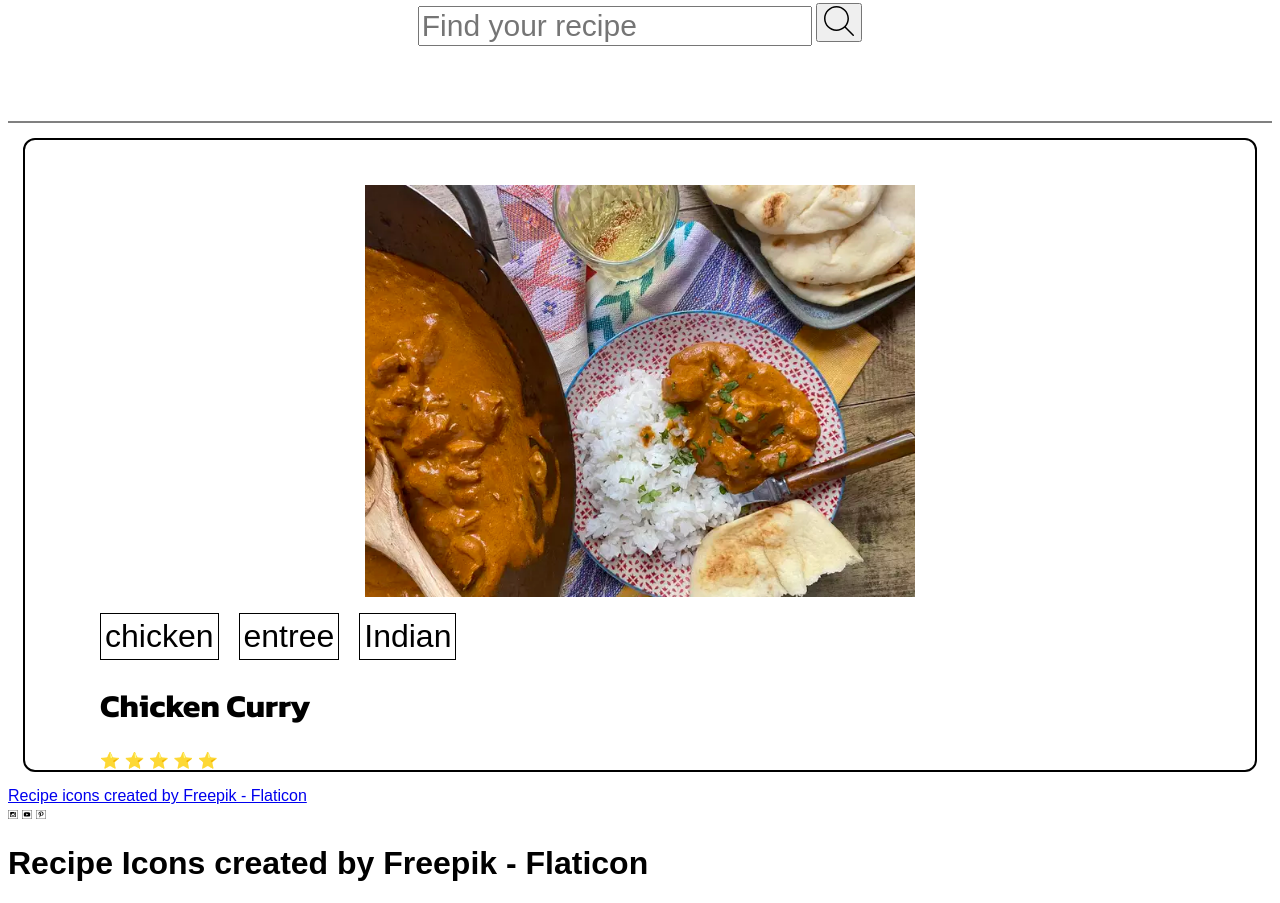
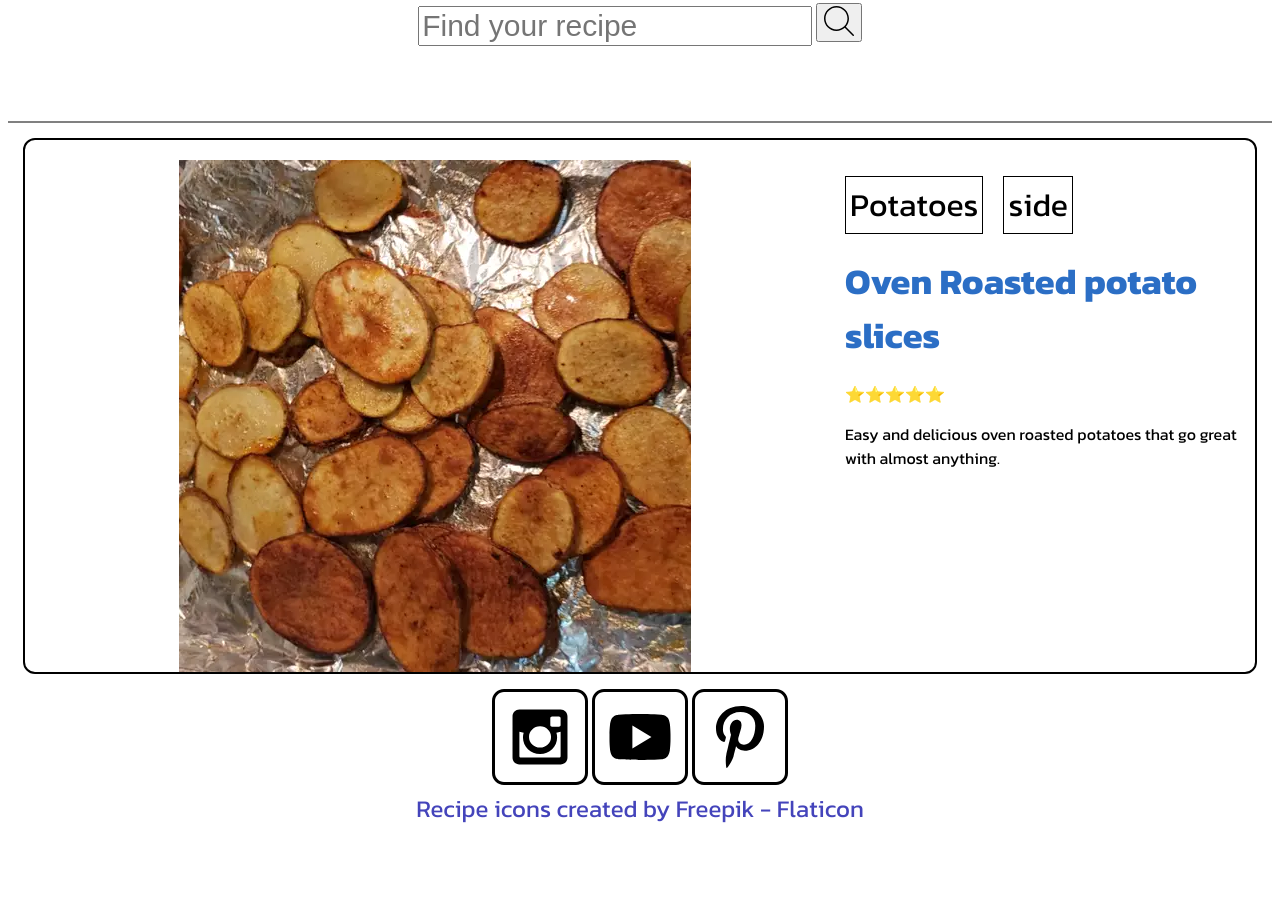
Before and after one commit to AquaSlime66/WDD131, a plain HTML site: page W5-recipes/index.html in a window 1280 px wide. Shown: the part 471-1374 px from the top of the page. After the commit the page ends 1305 px from the top, so only its background shows below. Drawn offline with Linux system fonts and the light colour scheme.

Commit message:
recipe assignment is finally finished

```diff
--- a/W5-recipes/index.html
+++ b/W5-recipes/index.html
@@ -7,9 +7,20 @@
         <meta name="viewport" content="width=device-width, initial-scale=1.0">
         <meta name="description" content="Recipe Book">
         <meta name="Author" content="Jacob Emhoff">
-        <script src="recipes.js" defer></script>
+        <script type="module" src="recipes.js" defer></script>
+        <script type="module" src="main.js" defer></script>
+
+
         <link rel="stylesheet" href="recipes.css">
         <meta title="">
+
+
+        <meta property="og:title" content="Page Title">
+        <meta property="og:type" content="website" />
+        <meta property="og:description" content="Page Description">
+        <meta property="og:image" content="URL to an image">
+        <meta property="og:url" content="URL of the page">
+        <meta name="twitter:card" content="summary_large_image">
     </head>
 </head>
 <body>
@@ -19,12 +30,13 @@
     </header>
 
     <main>
-        <form action="">
-            <input type="text" name="" placeholder="Find your recipe">
-            <button type="submit"><img src="images/search.svg" alt=""></button>
+        <form action="" id="searchForm">
+            <input type="text" name="" placeholder="Find your recipe" id="recipeQuery">
+            <button type="submit"><img src="images/search.svg" alt="magnifying glass search button"></button>
         </form>
 
-        <div class="recipe-holding-cell">
+        <div id="recipeBlock">
+            <!-- <div class="recipe-holding-cell">
                 <img src="./images/chicken-curry.webp" alt="">
                 <ul>
                     <li>chicken</li>
@@ -40,23 +52,52 @@
                     <span aria-hidden="true" class="icon-star">⭐</span>
                     <span aria-hidden="true" class="icon-star">⭐</span>
                     <span aria-hidden="true" class="icon-star">⭐</span>
-                <span aria-hidden="true" class="icon-star-empty">⭐</span>
-                <span aria-hidden="true" class="icon-star-empty">⭐</span>
+                    <span aria-hidden="true" class="icon-star-empty"></span>
+                    <span aria-hidden="true" class="icon-star-empty"></span>
                 </span>
+            </div> -->
         </div>
+
+        <!-- <figure class="recipe">
+            <img src="images/apple-crisp.jpg" alt="image of apple crisp on a plate" />
+            <figcaption>
+                <ul class="recipe__tags">
+                    <li>Dessert</li>
+                    <li>Fruit</li>
+                </ul>
+                <h2><a href="#">Apple Crisp</a></h2>
+                <p class="recipe__ratings">
+                    <span
+                        class="rating"
+                        role="img"
+                        aria-label="Rating: 3 out of 5 stars"
+                    >
+                        <span aria-hidden="true" class="icon-star">⭐</span>
+                        <span aria-hidden="true" class="icon-star">⭐</span>
+                        <span aria-hidden="true" class="icon-star">⭐</span>
+                        <span aria-hidden="true" class="icon-star">⭐</span>
+                        <span aria-hidden="true" class="icon-star-empty">☆</span>
+                    </span>
+                </p>
+                <p class="recipe__description">
+                    This apple crisp recipe is a simple yet delicious fall dessert
+                    that's great served warm with vanilla ice cream.
+                </p>
+        </figcaption>
+        </figure> -->
 
     </main>
 
     <footer>
 
-        <a href="https://www.flaticon.com/free-icons/recipe" title="recipe icons">Recipe icons created by Freepik - Flaticon</a>
+
         <div class="social">
             <!-- Social media icons provided under CC from https://www.iconfinder.com/AlfredoCreates  -->
             <a href="#"><img src="images/instagram_icon.svg" alt="instagram icon"></a>
             <a href="#"><img src="images/youtube_icon.svg" alt="youtube icon"></a>
             <a href="#"><img src="images/pinterest_icon.svg" alt="pinterest icon"></a>
         </div>
-        <h1>Recipe Icons created by Freepik - Flaticon</h1>
+        <a href="https://www.flaticon.com/free-icons/recipe" title="recipe icons" class="freepik">Recipe icons created by Freepik - Flaticon</a>
     </footer>
 
 </body>
--- /dev/null
+++ b/W5-recipes/main.js
@@ -0,0 +1,142 @@
+import { recipes } from "./recipes.js";
+
+// console.log(recipes);
+
+
+//generate a random number
+function randNumb(number) {
+    return Math.floor(Math.random() * number);
+}
+
+//get a random recipe
+function RandomRecipe(array) {
+    const arrayLength = array.length;
+    const myNumb = randNumb(arrayLength);
+    return array[myNumb];
+}
+
+//make the tags in html
+function tagsTemplate(tags){
+    let html = ``;
+    for (const tag of tags){
+        html += `<li>${tag}</li>`;
+    }
+
+    return html;
+}
+
+
+
+function ratingTemplate(rating) {
+	// begin building an html string using the ratings HTML written earlier as a model.
+	let html = `<span
+	class="rating"
+	role="img"
+	aria-label="Rating: ${rating} out of 5 stars">`
+// our ratings are always out of 5, so create a for loop from 1 to 5
+    for (let i = 0; i < 5; i++){
+		// check to see if the current index of the loop is less than our rating
+        if (i <= rating){
+		// if so then output a filled star
+        html += `<span aria-hidden="true" class="icon-star">⭐</span>`;
+        }
+        else {
+            html += `<span aria-hidden="true" class="icon-star-empty">☆</span>`;
+        }
+		// else output an empty star
+    }
+	// after the loop, add the closing tag to our string
+	html += `</span>`
+	// return the html string
+	return html
+}
+
+
+
+//recipe templates
+function recipeTemplate(recipe) {
+    const rateBlock = ratingTemplate(recipe.rating);
+    const tagBlock = tagsTemplate(recipe.tags);
+
+	return `<figure class="recipe">
+	<img src="${recipe.image}" alt="${recipe.name}" />
+	<figcaption>
+		<ul class="recipe__tags">
+			${tagBlock}
+		</ul>
+		<h2><a href="#">${recipe.name}</a></h2>
+		<p class="recipe__ratings">
+			${rateBlock}
+		</p>
+		<p class="recipe__description">
+			${recipe.description}
+		</p>
+    </figcaption>
+    </figure>`;
+}
+
+
+
+function renderRecipes(recipeList) {
+	// get the element we will output the recipes into
+    const recipeBlock = document.querySelector("#recipeBlock");
+
+	// use the recipeTemplate function to transform our recipe objects into recipe HTML strings
+    const html = recipeList.map(recipe => recipeTemplate(recipe)).join('');
+
+	// Set the HTML strings as the innerHTML of our output element.
+    recipeBlock.innerHTML += html;
+}
+
+function init() {
+  // get a random recipe
+  const recipe = RandomRecipe(recipes)
+  // render the recipe with renderRecipes.
+  renderRecipes([recipe]);
+}
+
+
+
+function filterFunction(recipe){
+    const userQuery = document.querySelector("#searchForm").recipeQuery.value.toLowerCase();
+
+    //returns true or false
+    return recipe.name.toLowerCase().includes(userQuery) || recipe.tags.find((item) => item.toLowerCase().includes(userQuery));
+}
+
+
+function filterRecipes() {
+
+    const recipeBlock = document.querySelector("#recipeBlock");
+    recipeBlock.innerHTML = ``;
+
+    event.preventDefault();
+    const enteredQuery = this.recipeQuery.value;
+
+    // console.log(enteredQuery);
+
+    const filteredRecipes = recipes.filter(filterFunction);
+    // console.log(filteredRecipes);
+
+    //code from chatgpt, I was a little confused on how sort was organizing?
+    const sortedRecipes = filteredRecipes.sort((a, b) => a.name.localeCompare(b.name));
+    // console.log(sortedRecipes);
+
+    renderRecipes(sortedRecipes);
+    // for (const recipe in sortedRecipes){
+    //     renderRecipes(recipe);
+    // }
+
+
+
+}
+
+
+init();
+
+
+
+//event listener for the search
+const form = document.querySelector("#searchForm");
+
+form.addEventListener("submit", filterRecipes);
--- a/W5-recipes/recipes.css
+++ b/W5-recipes/recipes.css
@@ -6,7 +6,7 @@ header h1, main h1{
 }
 
 body {
-    font-family: Arial, Helvetica, sans-serif;
+    font-family: Kanit, Arial, Helvetica, sans-serif;
 }
 
 
@@ -52,6 +52,12 @@ button img {
     border: 2.5px solid black;
     border-radius: 12px;
 }
+.recipe {
+    padding-top: 20px;
+    margin: 15px;
+    border: 2.5px solid black;
+    border-radius: 12px;
+}
 
 .recipe-holding-cell img {
     padding-top: 25px;
@@ -59,8 +65,19 @@ button img {
     display: block;
     margin: 0 auto;
 }
+.recipe img {
+    padding-top: 25px;
+    max-width: 60%;
+    display: block;
+    margin: 0 auto;
+}
 
 .recipe-holding-cell ul {
+    display: flex;
+    padding-left: 75px;
+    /* justify-content: space-between; */
+}
+.recipe ul {
     display: flex;
     padding-left: 75px;
     /* justify-content: space-between; */
@@ -73,19 +90,88 @@ button img {
     font-size: 2em;
     margin-right: 20px;
 }
+.recipe ul li {
+    border: 1.5px solid black;
+    list-style-type: none;
+    padding: 4px;
+    font-size: 2em;
+    margin-right: 20px;
+}
 
 .recipe-holding-cell h1 {
     padding-left: 75px;
 }
+.recipe h1 {
+    padding-left: 75px;
+}
+
+.recipe h2  a{
+    font-family: Kanit;
+    padding-left: 75px;
+    font-size: 1.5em;
+    text-decoration: none;
+    color: rgb(43, 110, 197);
+}
+
+.recipe p {
+    padding-left: 75px;
+}
+
+.recipe__description {
+    display: none;
+}
+
+
+
 
 .rating{
-    padding-left: 75px;
+    /* padding-left: 75px; */
     margin: 0 auto;
 }
 
 
 
+
 /* footer and stuff */
 .social a img{
-    width: 0.6em;;
+    width: 6em;
 }
+.social {
+    text-align: center;
+}
+
+.freepik {
+    text-align: center;
+    font-size: 1.5em;
+    color: rgb(68, 68, 187);
+    text-decoration: none;
+}
+
+footer {
+    text-align: center;
+}
+
+@media (min-width: 600px) {
+
+    .recipe {
+        display: grid;
+        grid-template-columns: 2fr 1fr;
+
+    }
+
+    .recipe img {
+        padding: 0px;
+        align-self: center;
+        max-width: 80%;
+    }
+
+    .recipe__description {
+        display: block;
+    }
+
+    .recipe ul, .recipe h1, .recipe h2 a, .recipe p{
+        padding-left: 0px;
+    }
+
+
+}
--- a/W5-recipes/recipes.js
+++ b/W5-recipes/recipes.js
@@ -1,4 +1,4 @@
-const recipes = [
+export const recipes = [
 	{
 		author: 'Provo High Culinary Students',
 		url: '',
```
Lines whose indentation alone changed are shown as unchanged.
